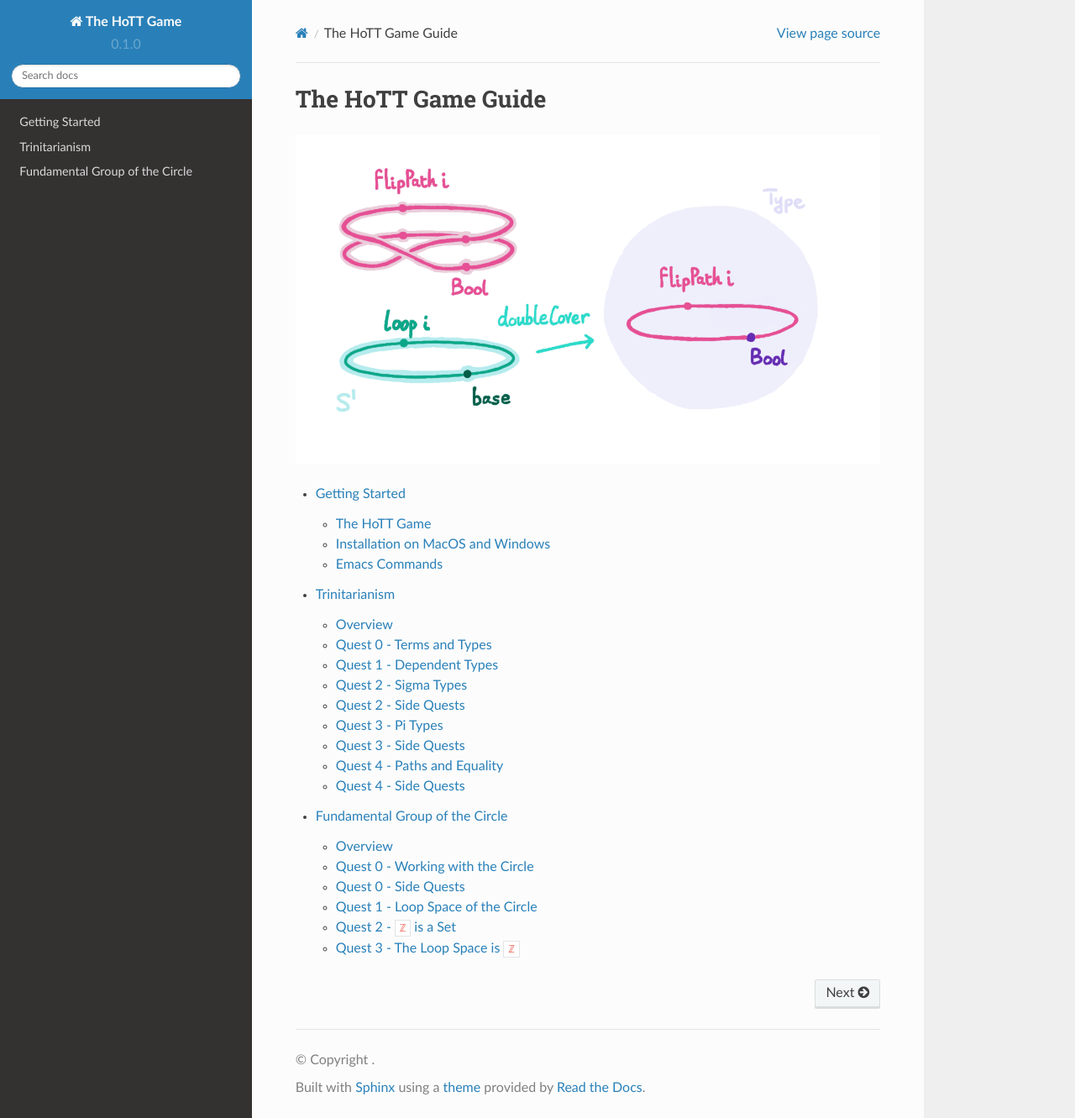
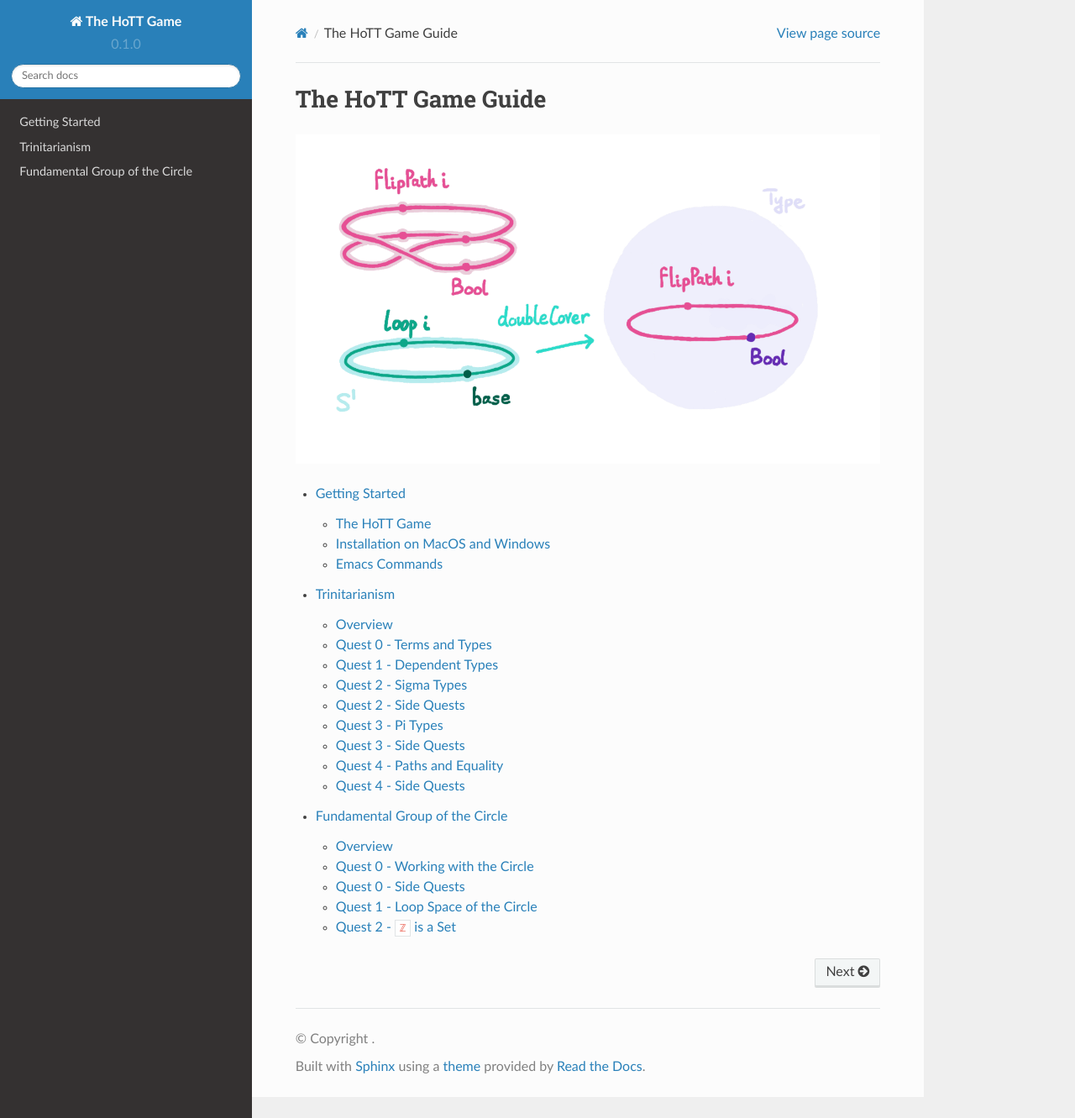
Before and after one commit to thehottgame/theHoTTGameGuide, a Sphinx documentation site: the page built from docs/source/index.rst, in a window 1280 px wide and 1331 px high. Shown: the whole window at 84% size. Built offline with Sphinx 7.4.7 and the Read the Docs theme 2.0.0, drawn with Linux system fonts in a browser that asks for light colours; pages that are not in the unit, such as notebooks, are missing from menus.

Commit message:
temp fix

```diff
--- a/docs/source/1-fundamental-group/index.rst
+++ b/docs/source/1-fundamental-group/index.rst
@@ -12,4 +12,4 @@
    quest-0-side
    quest-1
    quest-2
-   quest-3
+   -- quest-3
```
